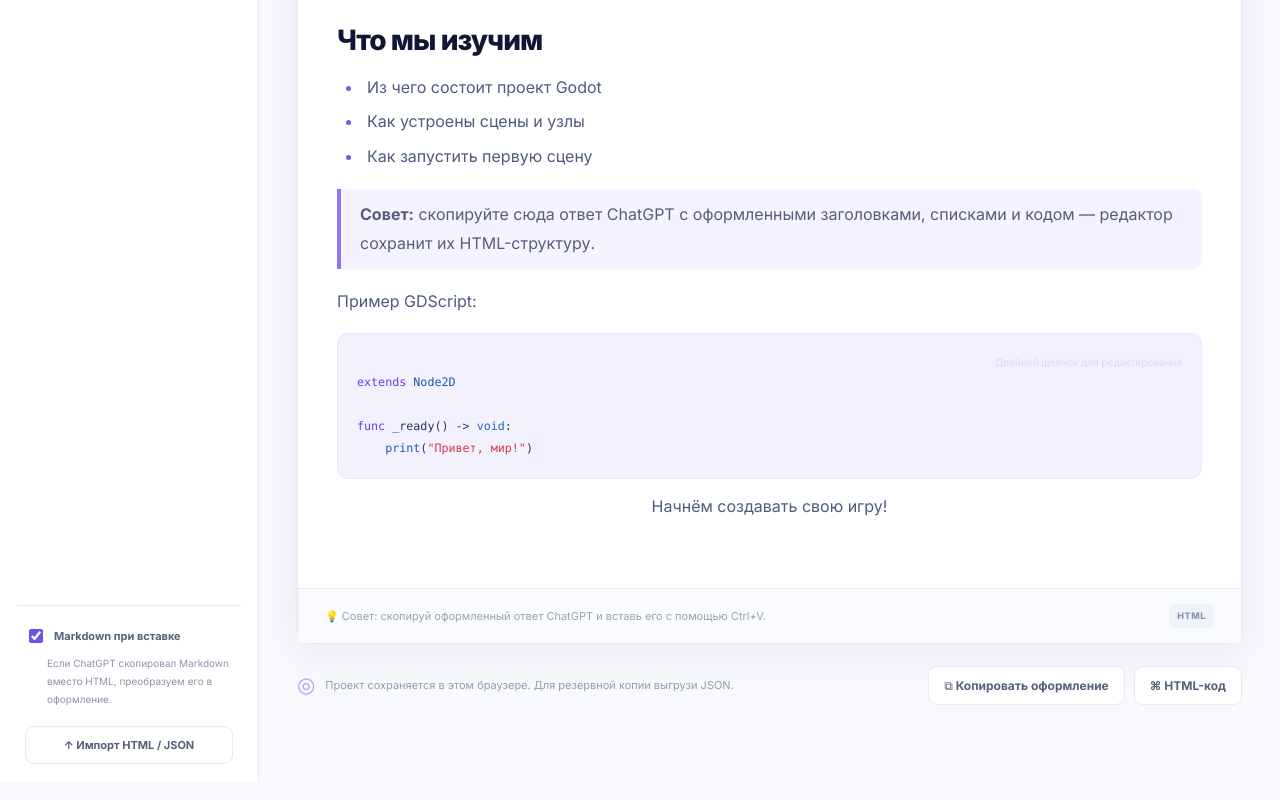
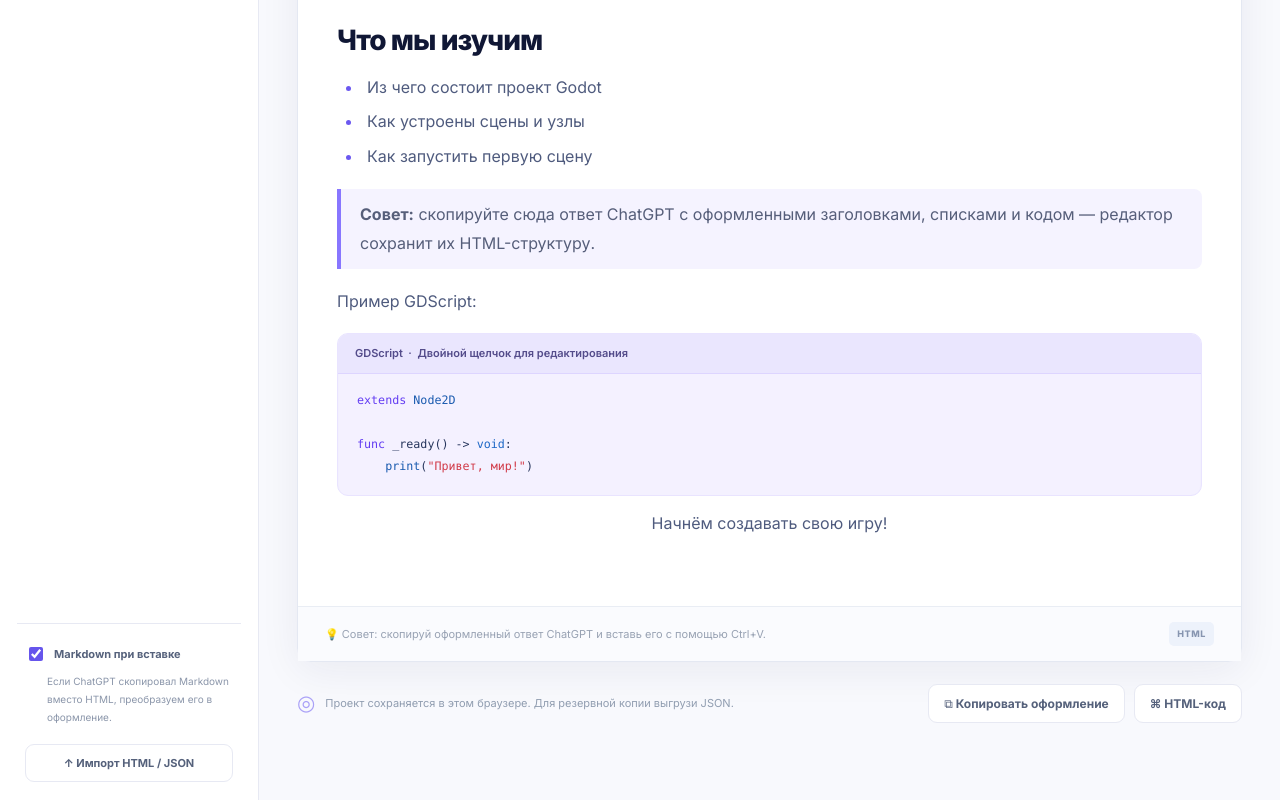
Before and after one commit to CrossDoomDev/redactor, a website: page index.html in a window 1280 px wide. Shown: the part 703-1503 px from the top of the page. Drawn offline with Linux system fonts and the light colour scheme.

Commit message:
Introduce subtle lilac code header matching the reference mockup

```diff
--- a/styles.css
+++ b/styles.css
@@ -450,3 +450,16 @@
   .tool-button { width: 33px; min-width: 33px; height: 33px; }
   .tool-divider { margin-inline: 3px; }
 }
+
+/* Reference-inspired code block label (editor chrome, not lesson content). */
+.rich-editor pre[contenteditable="false"]::before {
+  content: "GDScript  ·  Двойной щелчок для редактирования";
+  display: block; margin: -19px -19px 15px; padding: 10px 17px;
+  background: #eae6fe; border-bottom: 1px solid #ddd5ff;
+  border-radius: 10px 10px 0 0;
+  color: #544c8b; font: 600 11px/1.7 Inter,sans-serif;
+  text-align: left; opacity: 1;
+}
+.rich-editor pre[data-language="none"][contenteditable="false"]::before {
+  content: "No Highlight  ·  Двойной щелчок для редактирования";
+}
```
